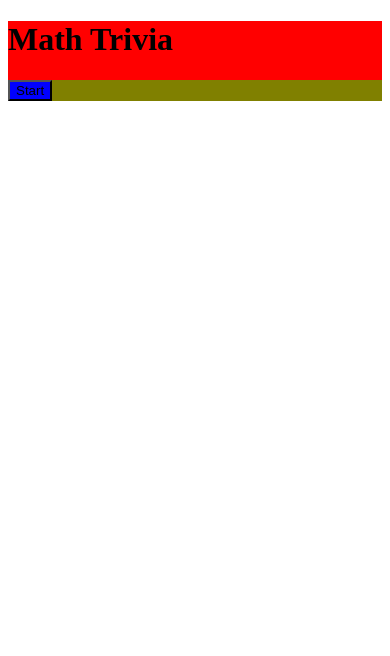
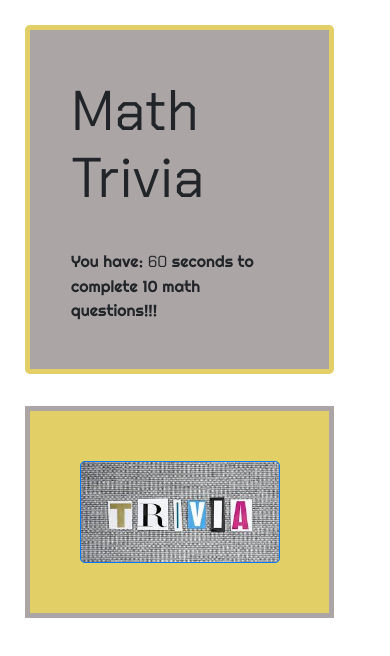
Before and after one commit to pandrea1003/TriviaGame, a plain HTML site: page index.html in a window 390 px wide. Drawn offline with nearby package versions, Linux system fonts and the light colour scheme; a web font is replaced by a local one.

Commit message:
need more css work

```diff
--- a/assets/css/style.css
+++ b/assets/css/style.css
@@ -1,14 +1,115 @@
+
 #heading{
-	background: red;
+
 }
  #mainbody{
-	 background: purple;
+	 padding: 25px;
  }
+.jumbotron{
+	font-display: center !important;
+	border: 1px solid silver !important;
+	position: relative !important;
+	font-family: 'Chakra Petch', sans-serif;
+	padding: 10px 0;
+	background: rgb(172, 165, 165) !important;
+	border: 5px solid rgb(226, 208, 102) !important;
+
+}
+h2{
+	font-size: 80% !important;
+}
+
+h1{
+	display: block;
+	padding: 15px 25px;
+}
+h3{
+	font-family: 'Righteous';
+	color: rgb(119, 16, 59);
+	display: block;
+	padding: 15px 25px;
+	text-decoration: none;
+	font-family: 'Chakra Petch', sans-serif !important;
+
+}
+p, a{
+	font-family: 'Righteous';
+	display: block;
+	padding: 15px 25px;
+	text-decoration: none;
+}
 
  #quiz{
-	 background: olive;
+	background: rgb(226, 208, 102);
+	font-display: center;
+	 padding: 45px;
+	 border: 5px solid rgb(172, 165, 165);
+	 position: relative;
+	 font-family: 'Chakra Petch', sans-serif;
+
+
  }
 
  #start{
-	 background: blue;
+background-image: url('../images/trivia.jpeg');
+background-size: cover;
+background-repeat: no-repeat, repeat;
+text-align: center;
+font-size: 50px;
+padding: 50px;
+width: 200px;
+transition: all 0.5s;
+cursor: pointer;
+margin: 5px;
+
  }
+
+ #TimerClock{
+	 display: inline-block;
+	 position: relative;
+	 font-family: 'Chakra Petch', sans-serif;
+
+
+ }
+
+ #submit{
+	 font: 100;
+	 padding: 25px;
+
+ }
+
+ /* Width at 768px  */
+@media screen and (max-width: 768px) {
+
+    #mainbody{
+        max-width: 92%;
+    }
+
+    #quiz {
+        max-width: 92%;
+    }
+
+    #heading {
+        max-width: 92%;
+        }
+}
+ /* Width at 640px */
+@media screen and (max-width: 640px) {
+
+    #mainbody{
+        max-width: 92%;
+        margin: 0;
+    }
+
+    #quiz {
+        max-width: 100%;
+    }
+
+    #heading {
+        max-width: 70%;
+    }
+
+    #button{
+        margin-left: 28%;
+    }
+}
--- a/assets/javascript/app.js
+++ b/assets/javascript/app.js
@@ -1,6 +1,7 @@
 
 //Set up a varible where the quiz will be placed
 var mainBox = $('#quiz');
+var End = $('#endBox');
 
 //Array to hold the quiz(questions/answeres)
 var quiz = [{
@@ -45,46 +46,45 @@ var quiz = [{
     rightAnswer: "27"
 }];
 
-//Varible for the game
+//creating variable to the game
 
 var game = {
 correct:0,
 wrong:0,
 timer:60,
+// create countdown function
+
 countdown: function(){
     game.timer--;
     $('#TimerClock').html(game.timer);
 
     if (game.timer === 0){
     game.end();
-    }
+	}
 },
 
-//Game start function
+//Game start function and adding countdown function
 start: function() {
     timer = setInterval(game.countdown, 1000);
-
     //Removes game start screen and displays the timer on the page
-    $('#mainbody').prepend('<h2>Time Reminding: <span id="TimerClock">60</span> Seconds</h2>');
-    $('#start').remove();
+	$('#start').remove();
 
     //Loops through the quiz array and displays each question and its answer choices
     for (var i = 0; i < quiz.length; i++) {
-        mainBox.append('<h3>' + quiz[i].question + '</h3>');
+        mainBox.append(' <p>' + quiz[i].question + '</p>');
         for (var j = 0; j < quiz[i].answers.length; j++) {
-        mainBox.append('<input type="radio" name="question' + '-' + i + '" value="' + quiz[i].answers[j] + '">' + quiz[i].answers[j]);
+		mainBox.append('<input type="checkbox" name="question' + '<br>' + i + quiz[i].answers[j] + '">' + quiz[i].answers[j] + '<br>');
     }
 }
 
     //Displays a submit button at the bottom of the quiz
-    mainBox.append('<button id="submit">Submit</button>');
+    mainBox.append('<br> <button id="submit">Submit</button>');
 },
 
 //Game end function
 end: function() {
-
     //Checks each of the answers and determinates if they are the correct or wrong
-    $.each($("input[name='question-0']:checked"), function() {
+    $.each($("<br> input[name='question-0']:checked"), function() {
     if ($(this).val() == quiz[0].rightAnswer) {
         game.correct++;
     } else {
@@ -162,10 +162,9 @@ end: function() {
 result: function() {
 
     clearInterval(timer);
-
-    $('#mainbody h2').remove();
-    mainBox.html('<h2>Finished!</h2>');
-    mainBox.append('<h3>Right Answers: ' + this.correct + '</h3>');
+    $('a').remove();
+    mainBox.html('<h1>How did you do?</h1>');
+    mainBox.append('<h3>Right Answers: ' + this.correct + '</h3>' );
     mainBox.append('<h3>Wrong Answers: ' + this.wrong + '</h3>');
     mainBox.append('<h3>Unanswered: ' + (quiz.length - (this.wrong + this.correct)) + '</h3>');
 }
@@ -173,8 +172,8 @@ result: function() {
 
 
 //On click, the game starts (call function)
-$(document).on('click', '#start', function() {
-    game.start();
+$(document).on('click', '#start' , function() {
+	game.start();
     });
 
 //f submit button is clicked the game is over (call function)
--- a/index.html
+++ b/index.html
@@ -1,26 +1,48 @@
 <!DOCTYPE html>
 <html>
+
 <head>
 	<meta charset="utf-8" />
 	<meta http-equiv="X-UA-Compatible" content="IE=edge">
 	<title>TriviaGame</title>
 	<meta name="viewport" content="width=device-width, initial-scale=1">
-    <link rel="stylesheet" type="text/css" href="assets/css/reset.css"/>
-    <link rel="stylesheet" type="text/css" href="assets/css/style.css"/>
-    <link href="https://fonts.googleapis.com/css?family=Playfair+Display" rel="stylesheet">
+	<link rel="stylesheet" type="text/css" href="assets/css/reset.css" />
+	<link rel="stylesheet" type="text/css" href="assets/css/style.css" />
+	<link href="https://fonts.googleapis.com/css?family=Chakra+Petch|IBM+Plex+Mono|Kumar+One+Outline|Righteous" rel="stylesheet">
+	<link rel="stylesheet" href="https://stackpath.bootstrapcdn.com/bootstrap/4.1.3/css/bootstrap.min.css" integrity="sha384-MCw98/SFnGE8fJT3GXwEOngsV7Zt27NXFoaoApmYm81iuXoPkFOJwJ8ERdknLPMO"
+	 crossorigin="anonymous">
+
 </head>
+
 <body>
+	<div id="mainbody">
 
 		<div id="heading">
-            <h1>Math Trivia</h1>
-        <div id="mainbody">
+
+		</div>
+		<div class="jumbotron">
+			<h1 class="display-4">Math Trivia</h1>
+			<a>You have:
+				<span id="TimerClock">60</span> seconds to complete 10 math questions!!!</a>
+		</div>
+
 		<div id="quiz">
-            <button id="start">Start</button>
-        </div>
+			<button type="button" class="btn btn-primary btn-lg" id="start"></button>
+
 		</div>
 	</div>
 
- <script src="https://code.jquery.com/jquery-3.3.1.min.js" integrity="sha256-FgpCb/KJQlLNfOu91ta32o/NMZxltwRo8QtmkMRdAu8=" crossorigin="anonymous"></script>
+
+
+
+
+	<script src="https://code.jquery.com/jquery-3.3.1.slim.min.js" integrity="sha384-q8i/X+965DzO0rT7abK41JStQIAqVgRVzpbzo5smXKp4YfRvH+8abtTE1Pi6jizo"
+	 crossorigin="anonymous"></script>
+	<script src="https://cdnjs.cloudflare.com/ajax/libs/popper.js/1.14.3/umd/popper.min.js" integrity="sha384-ZMP7rVo3mIykV+2+9J3UJ46jBk0WLaUAdn689aCwoqbBJiSnjAK/l8WvCWPIPm49"
+	 crossorigin="anonymous"></script>
+	<script src="https://stackpath.bootstrapcdn.com/bootstrap/4.1.3/js/bootstrap.min.js" integrity="sha384-ChfqqxuZUCnJSK3+MXmPNIyE6ZbWh2IMqE241rYiqJxyMiZ6OW/JmZQ5stwEULTy"
+	 crossorigin="anonymous"></script>
 	<script src="assets/javascript/app.js"></script>
 </body>
+
 </html>
```
Also changed, not shown: assets/images/background.jpeg (added), assets/images/trivia.jpeg (added), 2 other files. Lines whose indentation alone changed are shown as unchanged.
